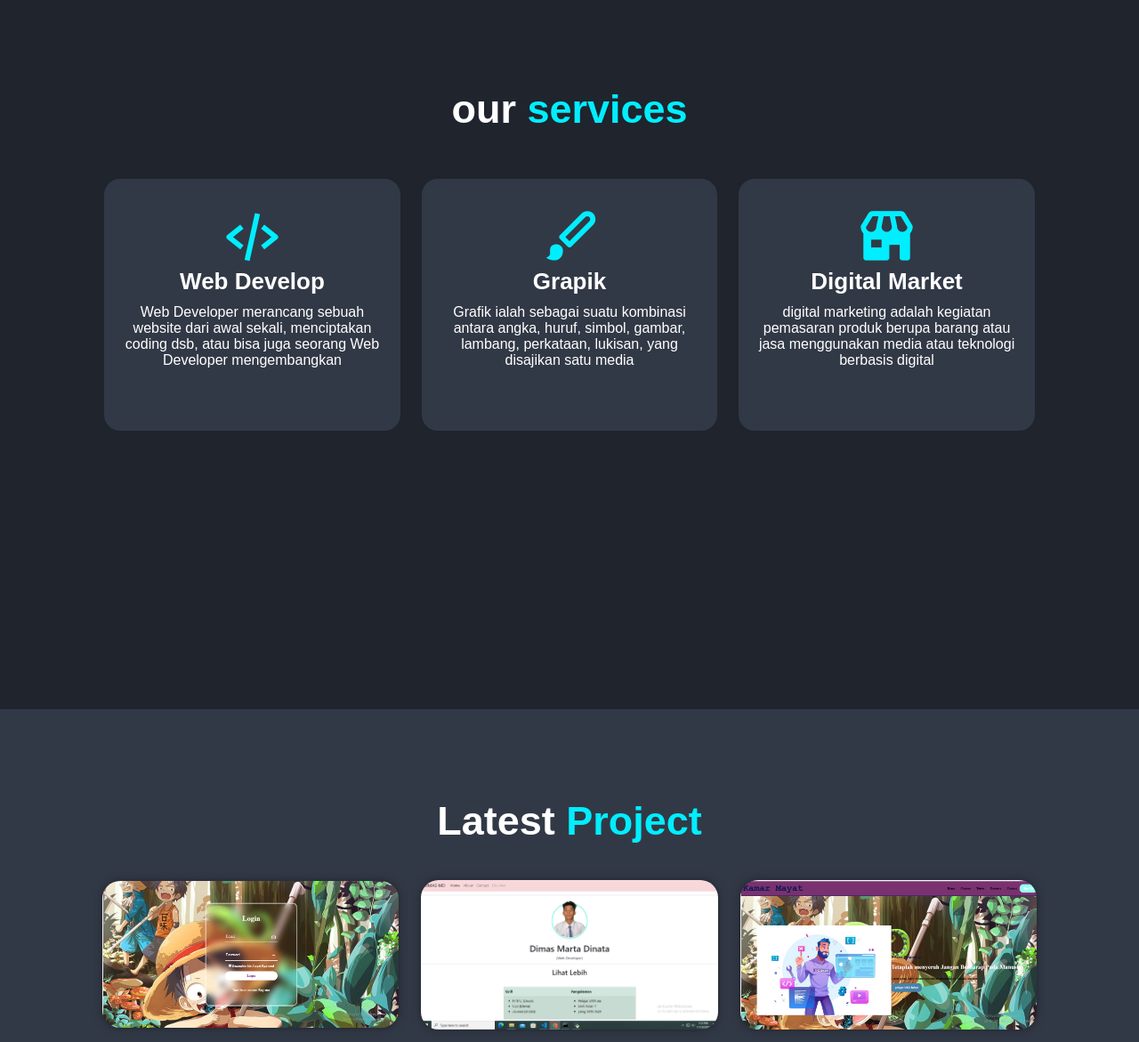
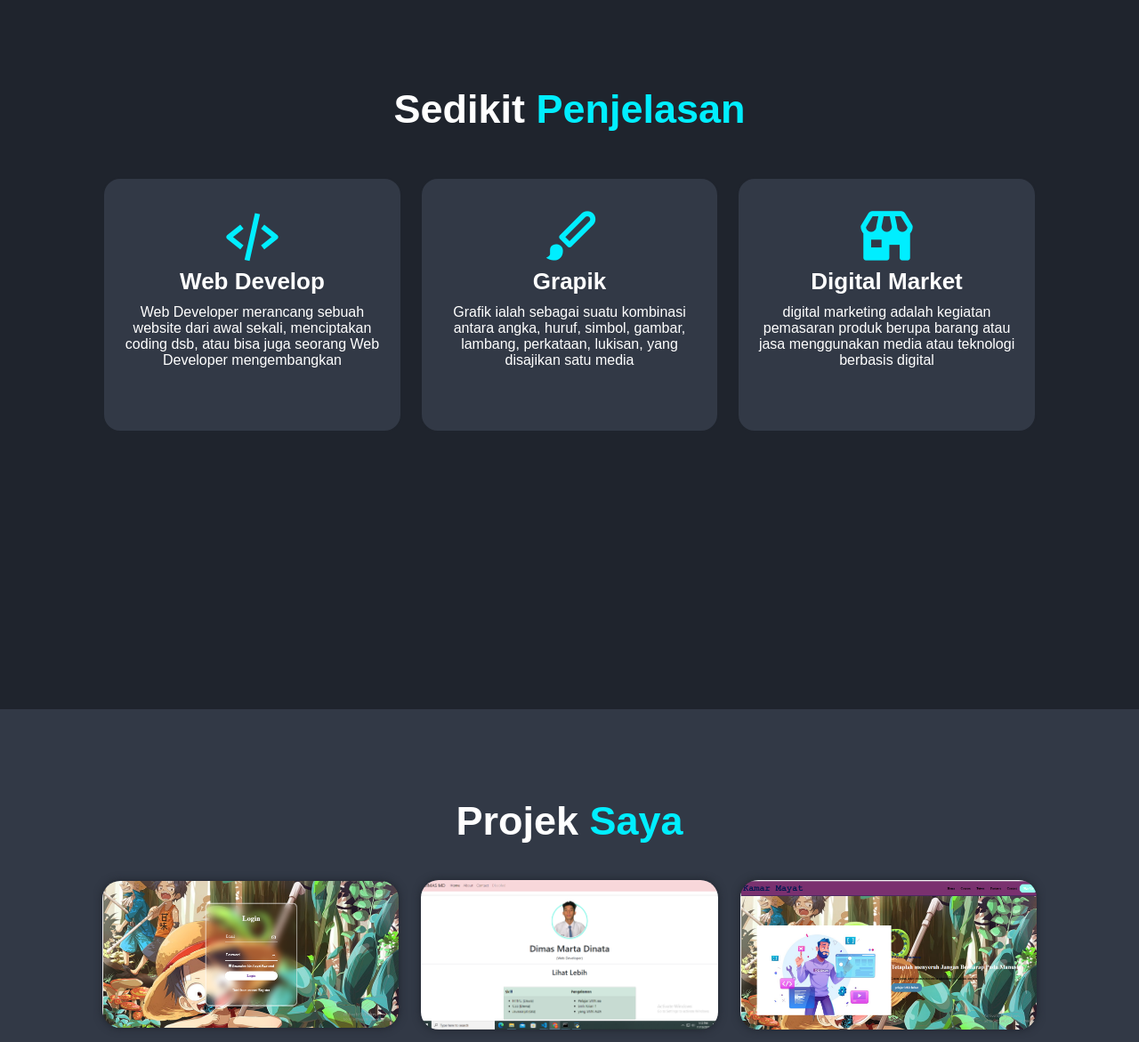
Before and after one commit to DimasMartaDinata/DimasMartaDinata.github.io, a plain HTML site: page index.html in a window 1280 px wide. Shown: the part 1253-2424 px from the top of the page at 89% size. Drawn offline with nearby package versions, Linux system fonts and the light colour scheme.

Commit message:
Update index.html

```diff
--- a/index.html
+++ b/index.html
@@ -70,7 +70,7 @@
     <!-- services section design -->
 
     <section class="services" id="services">
-      <h2 class="heading">our <span>services</span></h2>
+      <h2 class="heading">Sedikit <span>Penjelasan</span></h2>
 
       <div class="services-container">
         <div class="services-box">
@@ -97,7 +97,7 @@
 
     <!-- Portfolio section design -->
     <section class="portfolio" id="portfolio">
-      <h2 class="heading">Latest <span>Project</span></h2>
+      <h2 class="heading">Projek <span>Saya</span></h2>
 
       <div class="portfolio-container">
           <div class="portfolio-box">
@@ -157,7 +157,7 @@
 
   <!-- contact section design -->
   <section class="contact" id="contact">
-      <h2 class="heading">Contact <span>Me!</span></h2>
+      <h2 class="heading">Hubungi <span>Saya</span></h2>
 
       <form action="#">
           <div class="input-box">
```
